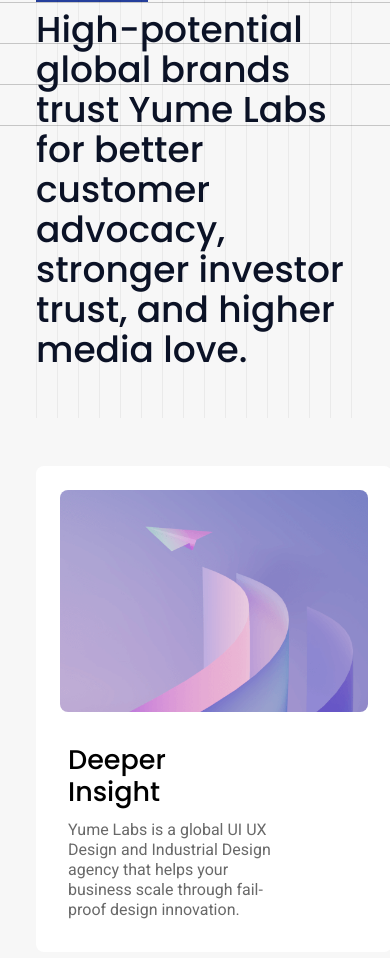
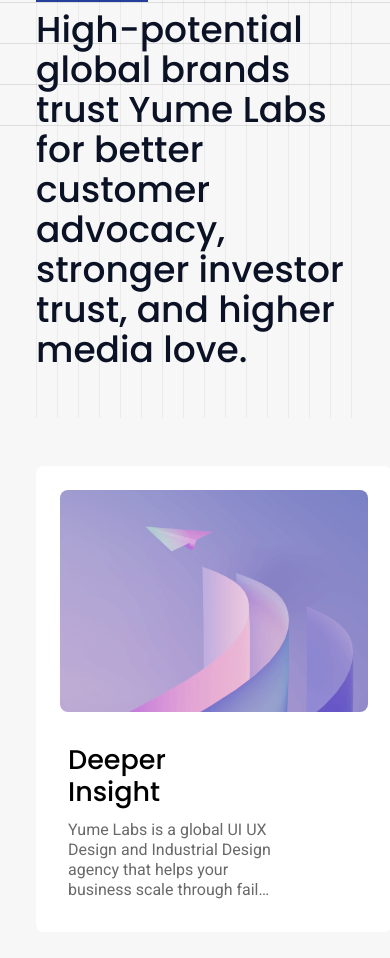
Before and after one commit to primathonacademy/april-batch-live-project, a React (Vite) app: page / in a window 390 px wide. Shown: the part 5660-6618 px from the top of the page. Built offline with nearby package versions, Linux system fonts and the light colour scheme; a web font is replaced by a local one.

Commit message:
[Feature] : Our services section comments resolved

```diff
--- a/src/pages/homepage/OurServiceSection.jsx
+++ b/src/pages/homepage/OurServiceSection.jsx
@@ -2,7 +2,6 @@
 import ourServices from '/images/png/services-background.png';
 import { gsap } from 'gsap/all';
 import { useRef } from 'react';
-import { SCREEN_SIZE } from '../../constants/app-constant';
 
 const OurServiceSection = () => {
     const containerRef = useRef(null);
@@ -32,19 +31,14 @@
     const arrayOfObjects = Array.from({ length: 18 }, (_, index) => ({ id: index + 1 }));
 
     const rawText =
-        'Yume Labs is a global UI UX Design and Industrial Design agency that helps your business scale through fail-proof design innovation.';
-
-    let displayText = rawText;
-    if (window.innerWidth >= SCREEN_SIZE.MD && window.innerWidth <= SCREEN_SIZE.LG) {
-        displayText = rawText.slice(0, 60) + ' ...';
-    }
+        'Yume Labs is a global UI UX Design and Industrial Design agency that helps your business scale through fail proof design innovation.';
 
     const divVerticalElements = Array.from({ length: 16 }).map((_, index) => (
         <div key={index} className="h-[80vh] bg-black opacity-5 w-px mr-3"></div>
     ));
 
     const divHorizontalElements = Array.from({ length: 4 }).map((_, index) => (
-        <hr key={index} className="border-black opacity-20" />
+        <hr key={index} className="border-black opacity-10" />
     ));
 
     return (
@@ -72,58 +66,58 @@
                         ref={scrollContainerRef}
                         className="flex gap-6 md:gap-8 lg:gap-12 xl:gap-16 2xl:gap-20 px-9 md:px-16 lg:px-20 xl:px-28 2xl:px-36">
                         <div className="sm:w-full">
-                            <div className="md:flex flex-row-reverse w-89 sm:w-95 md:w-150 md:h-75 lg:w-225 lg:h-112.25 xl:w-300 xl:h-150 2xl:w-375 2xl:h-187.5 bg-white p-6 md:p-10 lg:p-12 xl:p-14 2xl:p-20 mb-24 sm:mb-28 rounded-lg md:rounded-xl">
-                                <div className="pb-6 md:pb-0 aspect-[5/4] md:w-1/2 md:aspect-square overflow-hidden">
+                            <div className="lg:flex flex-row-reverse w-89 sm:w-95 md:w-100 lg:w-225 lg:h-112.25 xl:w-300 xl:h-150 2xl:w-375 2xl:h-187.5 bg-white p-6 md:p-10 lg:p-12 xl:p-14 2xl:p-20 mb-24 sm:mb-28 rounded-lg md:rounded-xl">
+                                <div className="pb-6 md:pb-6 lg:pb-0 aspect-[5/4] lg:w-1/2 md:aspect-square overflow-hidden">
                                     <img
                                         className="object-cover w-full h-full rounded-lg"
                                         src={ourServices}
                                         alt="Background grid lines"
                                     />
                                 </div>
-                                <div className="flex flex-col justify-end p-2 md:p-4 lg:p-6 xl:p-8 md:w-1/2">
-                                    <h3 className="text-2.5xl md:text-3xl lg:text-4xl leading-8 sm:text-3xl font-medium font-poppins w-1/2">
+                                <div className="flex flex-col justify-end p-2 md:p-4 lg:p-6 xl:p-8 lg:w-1/2">
+                                    <h3 className="text-2.5xl md:text-3xl lg:text-4xl leading-8 sm:text-3xl font-medium font-poppins w-1/2 md:w-full lg:w-1/2">
                                         Deeper Insight
                                     </h3>
-                                    <p className="text-our-service-paragraph pt-3 leading-5 w-3/4 lg:text-xl xl:text-2xl md:leading-6 sm:w-4/5">
-                                        {displayText}
+                                    <p className="text-our-service-paragraph pt-3 overflow-hidden line-clamp-4 sm:line-clamp-none lg:line-clamp-5 leading-5 w-3/4 sm:text-xl xl:text-2xl md:leading-8 md:w-full sm:w-4/5">
+                                        {rawText}
                                     </p>
                                 </div>
                             </div>
                         </div>
                         <div className="sm:w-full">
-                            <div className="md:flex flex-row-reverse w-89 sm:w-95 md:w-150 md:h-75 lg:w-225 lg:h-112.25 xl:w-300 xl:h-150 2xl:w-375 2xl:h-187.5 bg-white p-6 md:p-10 lg:p-12 xl:p-14 2xl:p-20 mb-24 sm:mb-28 rounded-lg md:rounded-xl">
-                                <div className="pb-6 md:pb-0 aspect-[5/4] md:w-1/2 md:aspect-square overflow-hidden">
+                            <div className="lg:flex flex-row-reverse w-89 sm:w-95 md:w-100 lg:w-225 lg:h-112.25 xl:w-300 xl:h-150 2xl:w-375 2xl:h-187.5 bg-white p-6 md:p-10 lg:p-12 xl:p-14 2xl:p-20 mb-24 sm:mb-28 rounded-lg md:rounded-xl">
+                                <div className="pb-6 md:pb-6 lg:pb-0 aspect-[5/4] lg:w-1/2 md:aspect-square overflow-hidden">
                                     <img
                                         className="object-cover w-full h-full rounded-lg"
                                         src={ourServices}
                                         alt="Background grid lines"
                                     />
                                 </div>
-                                <div className="flex flex-col justify-end p-2 md:p-4 lg:p-6 xl:p-8 md:w-1/2">
-                                    <h3 className="text-2.5xl md:text-3xl lg:text-4xl leading-8 sm:text-3xl font-medium font-poppins w-1/2">
+                                <div className="flex flex-col justify-end p-2 md:p-4 lg:p-6 xl:p-8 lg:w-1/2">
+                                    <h3 className="text-2.5xl md:text-3xl lg:text-4xl leading-8 sm:text-3xl font-medium font-poppins w-1/2 md:w-full lg:w-1/2">
                                         Deeper Insight
                                     </h3>
-                                    <p className="text-our-service-paragraph pt-3 leading-5 w-3/4 md:text-lg lg:text-xl xl:text-2xl md:leading-6 sm:w-4/5">
-                                        {displayText}
+                                    <p className="text-our-service-paragraph pt-3 overflow-hidden line-clamp-4 sm:line-clamp-none lg:line-clamp-5 leading-5 w-3/4 sm:text-xl xl:text-2xl md:leading-8 md:w-full sm:w-4/5">
+                                        {rawText}
                                     </p>
                                 </div>
                             </div>
                         </div>
                         <div className="sm:w-full">
-                            <div className="md:flex flex-row-reverse w-89 sm:w-95 md:w-150 md:h-75 lg:w-225 lg:h-112.25 xl:w-300 xl:h-150 2xl:w-375 2xl:h-187.5 bg-white p-6 md:p-10 lg:p-12 xl:p-14 2xl:p-20 mb-24 sm:mb-28 rounded-lg md:rounded-xl">
-                                <div className="pb-6 md:pb-0 aspect-[5/4] md:w-1/2 md:aspect-square overflow-hidden">
+                            <div className="lg:flex flex-row-reverse w-89 sm:w-95 md:w-100 lg:w-225 lg:h-112.25 xl:w-300 xl:h-150 2xl:w-375 2xl:h-187.5 bg-white p-6 md:p-10 lg:p-12 xl:p-14 2xl:p-20 mb-24 sm:mb-28 rounded-lg md:rounded-xl">
+                                <div className="pb-6 md:pb-6 lg:pb-0 aspect-[5/4] lg:w-1/2 md:aspect-square overflow-hidden">
                                     <img
                                         className="object-cover w-full h-full rounded-lg"
                                         src={ourServices}
                                         alt="Background grid lines"
                                     />
                                 </div>
-                                <div className="flex flex-col justify-end p-2 md:p-4 lg:p-6 xl:p-8 md:w-1/2">
-                                    <h3 className="text-2.5xl md:text-3xl lg:text-4xl leading-8 sm:text-3xl font-medium font-poppins w-1/2">
+                                <div className="flex flex-col justify-end p-2 md:p-4 lg:p-6 xl:p-8 lg:w-1/2">
+                                    <h3 className="text-2.5xl md:text-3xl lg:text-4xl leading-8 sm:text-3xl font-medium font-poppins w-1/2 md:w-full lg:w-1/2">
                                         Deeper Insight
                                     </h3>
-                                    <p className="text-our-service-paragraph pt-3 leading-5 w-3/4 md:text-lg lg:text-xl xl:text-2xl md:leading-6 sm:w-4/5">
-                                        {displayText}
+                                    <p className="text-our-service-paragraph pt-3 overflow-hidden line-clamp-4 sm:line-clamp-none lg:line-clamp-5 leading-5 w-3/4 sm:text-xl xl:text-2xl md:leading-8 md:w-full sm:w-4/5">
+                                        {rawText}
                                     </p>
                                 </div>
                             </div>
@@ -131,7 +125,7 @@
                     </div>
                 </div>
             </section>
-            <div className="grid grid-cols-3 sm:grid-cols-4 md:grid-cols-5 lg:grid-cols-6 gap-2 sm:gap-3 lg:gap-4 px-9 md:px-16 lg:px-20 xl:px-28 2xl:px-36 pt-32">
+            <div className="grid grid-cols-3 sm:grid-cols-4 md:grid-cols-5 lg:grid-cols-6 gap-2 sm:gap-3 lg:gap-4 px-9 md:px-16 lg:px-20 xl:px-28 2xl:px-36 pt-12 sm:pt-16 md:pt-20 lg:pt-24 xl:pt-28 2xl:pt-32">
                 {arrayOfObjects.map((obj) => (
                     <div
                         key={obj.id}
--- a/tailwind.config.js
+++ b/tailwind.config.js
@@ -1,4 +1,6 @@
 /** @type {import('tailwindcss').Config} */
+import scrollbarHide from 'tailwind-scrollbar-hide';
+
 export default {
     content: ['./index.html', './src/**/*.{js,ts,jsx,tsx}'],
     theme: {
@@ -90,6 +92,5 @@
             }
         }
     },
-    // eslint-disable-next-line no-undef
-    plugins: [require("tailwind-scrollbar-hide")],
+    plugins: [scrollbarHide]
 };
```
